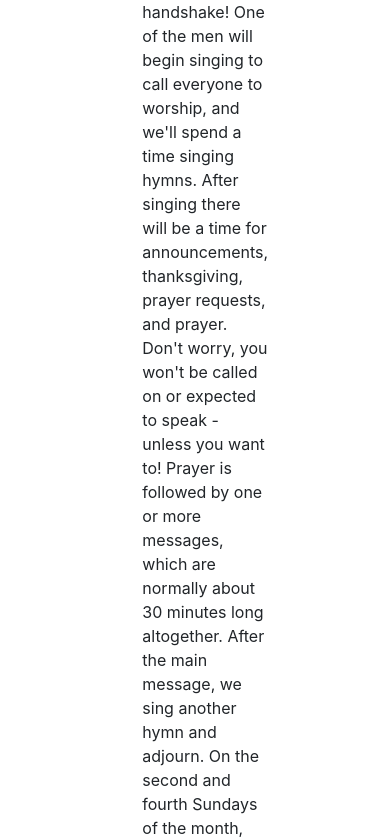
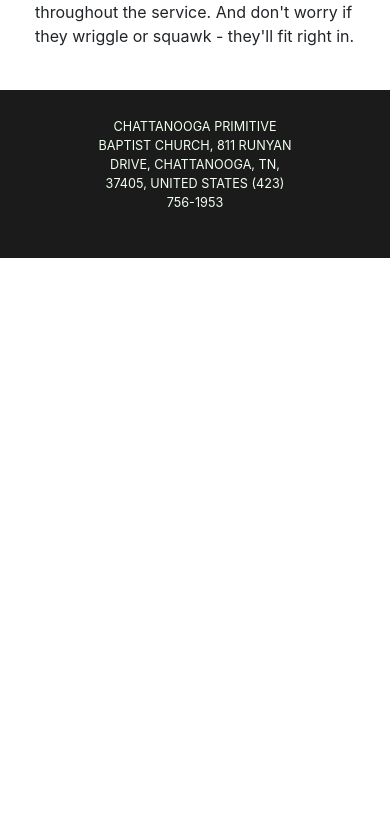
Before and after one commit to JackSkiles/C_v1, a React (Create React App) app: page /services in a window 390 px wide. Shown: the part 1926-2765 px from the top of the page. After the commit the page ends 2184 px from the top, so only its background shows below. Built offline with nearby package versions, Linux system fonts and the light colour scheme; what react-google-maps would draw is missing.

Commit message:
more css updates

```diff
--- a/src/components/footer.css
+++ b/src/components/footer.css
@@ -7,6 +7,16 @@
 }
 
 .mainCont2 {
-    width: 35%;
+   width: 35%;
    color: honeydew;
 }
+
+.mainCont2 p {
+    font-size: 1.5vh;
+}
+
+@media screen and (max-width: 980px){
+    .mainCont2 {
+        width: 50%;
+    }
+}
--- a/src/components/head.css
+++ b/src/components/head.css
@@ -71,39 +71,24 @@
 }
 
 @media screen and (max-width: 980px){
-    .links {
-        display: none;
-    }
-}
-
-@media screen and (max-width: 980px){
     .drop {
         display: flex;
         justify-content: center;
         align-items: center;
         width: 30%;
     }
-}
-
-@media screen and (max-width: 980px){
     .header {
         font-size: 2vh;
     }
-}
-
-@media screen and (max-width: 980px){
+    .links {
+        display: none;
+    }
+    .link {
+        color: rgb(88, 88, 88);
+    }
     .titles {
         width: 50%
     }
-}
-
-@media screen and (max-width: 980px){
-    .link {
-        color: rgb(88, 88, 88);
-    }
-}
-
-@media screen and (max-width: 980px){
     .contact {
         width: 95%
     }
--- a/src/components/home.css
+++ b/src/components/home.css
@@ -48,7 +48,7 @@
         font-size: 1rem;
     }
     .theMap{
-        width: 85%;
-        height: 50vh
+        width: 90%;
+        height: 45vh
     }
 }
--- a/src/components/pages.css
+++ b/src/components/pages.css
@@ -33,3 +33,9 @@
 .textBox {
     display: block;
 }
+
+@media screen and (max-width: 980px){
+    .textCont, .textCont2 {
+        width: 95%;
+    }
+}
```
